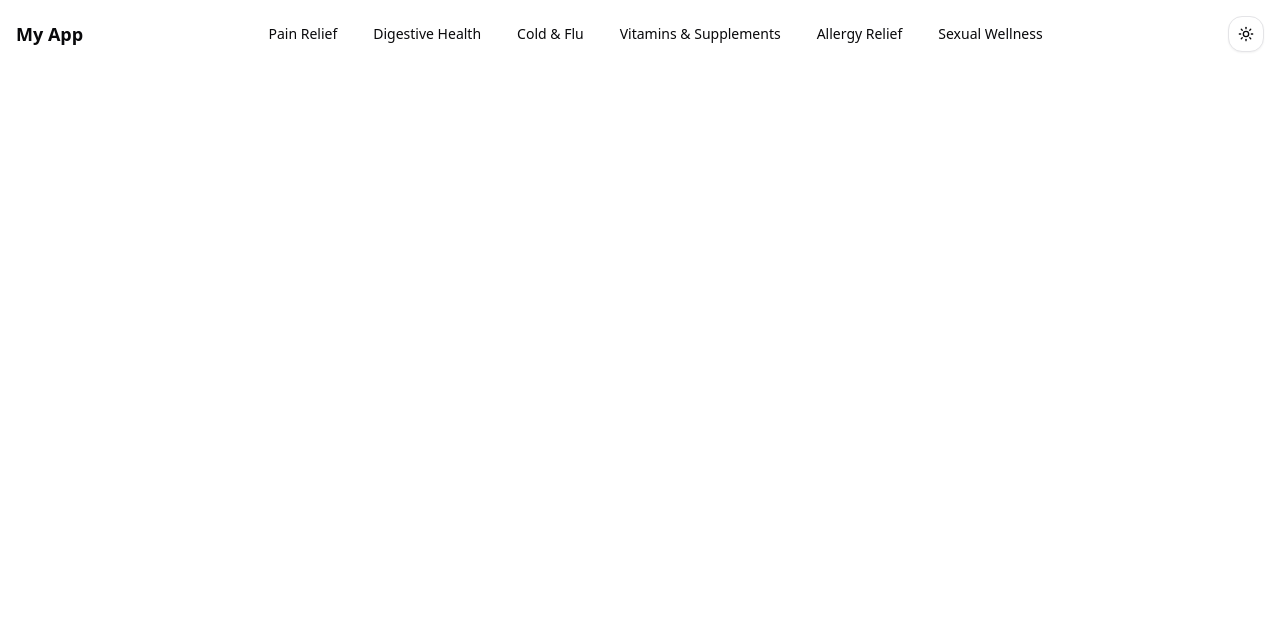
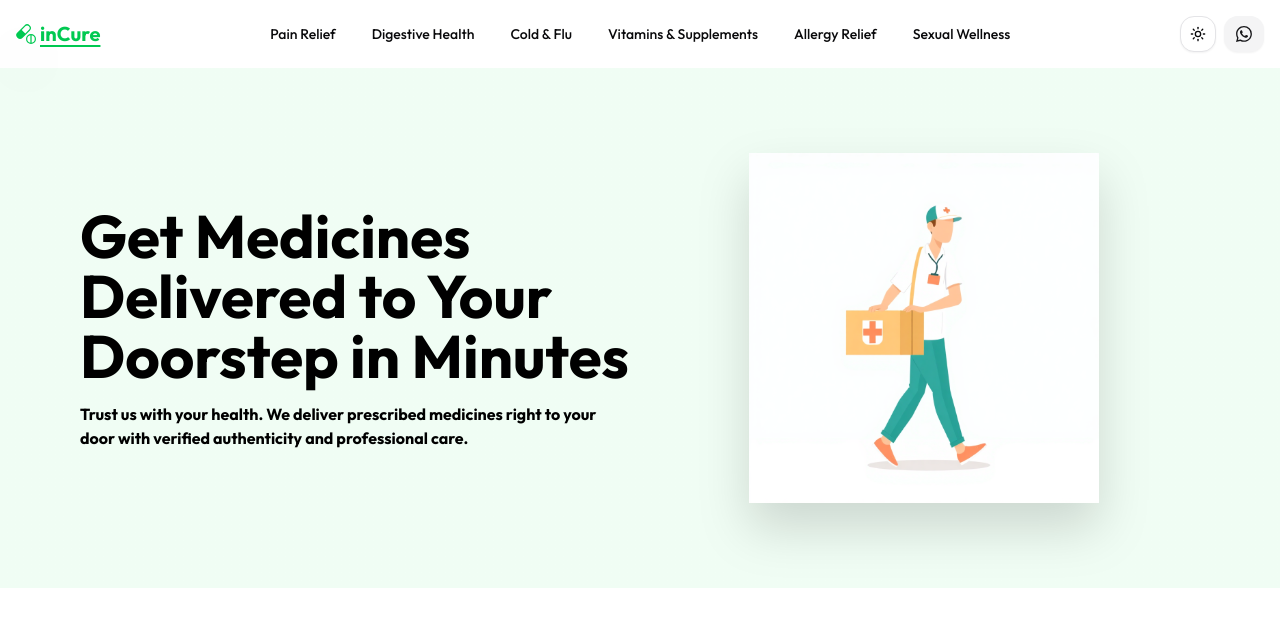
Before and after one commit to shoryadixit/incure, a Next.js app in the folder frontend/: page / in a window 1280 px wide. Shown: the top 626 px of the page. Built offline with nearby package versions, Linux system fonts and the light colour scheme.

Commit message:
Add tooltip component and enhance navbar with icons and functionality

```diff
--- a/frontend/package.json
+++ b/frontend/package.json
@@ -12,6 +12,7 @@
     "@radix-ui/react-dropdown-menu": "^2.1.6",
     "@radix-ui/react-navigation-menu": "^1.2.5",
     "@radix-ui/react-slot": "^1.1.2",
+    "@radix-ui/react-tooltip": "^1.1.8",
     "class-variance-authority": "^0.7.1",
     "clsx": "^2.1.1",
     "lucide-react": "^0.487.0",
@@ -19,6 +20,7 @@
     "next-themes": "^0.4.6",
     "react": "^19.0.0",
     "react-dom": "^19.0.0",
+    "react-icons": "^5.5.0",
     "tailwind-merge": "^3.1.0",
     "tw-animate-css": "^1.2.5"
   },
--- a/frontend/src/app/layout.js
+++ b/frontend/src/app/layout.js
@@ -1,15 +1,11 @@
-import { Geist, Geist_Mono } from "next/font/google";
+import { Outfit } from "next/font/google";
 import "./globals.css";
 import { ThemeProvider } from "@/components/theme-provider";
+import Navbar from "@/components/navbar";
 
-const geistSans = Geist({
-  variable: "--font-geist-sans",
+const outfit = Outfit({
   subsets: ["latin"],
-});
-
-const geistMono = Geist_Mono({
-  variable: "--font-geist-mono",
-  subsets: ["latin"],
+  weight: ["300", "400", "500", "600", "700"],
 });
 
 export const metadata = {
@@ -20,10 +16,9 @@ export const metadata = {
 export default function RootLayout({ children }) {
   return (
     <html lang="en" suppressHydrationWarning>
-      <body
-        className={`${geistSans.variable} ${geistMono.variable} antialiased`}
-      >
+      <body className={`${outfit.className} antialiased`}>
         <ThemeProvider attribute="class" defaultTheme="system" enableSystem>
+          <Navbar />
           {children}
         </ThemeProvider>
       </body>
--- a/frontend/src/components/nav-items.jsx
+++ b/frontend/src/components/nav-items.jsx
@@ -65,7 +65,7 @@ export function NavigationMenuItems() {
               </NavigationMenuContent>
             </NavigationMenuItem>
           ) : (
-            <NavigationMenuItem>
+            <NavigationMenuItem  key={index}>
               <Link href={item.href} legacyBehavior passHref>
                 <NavigationMenuLink className={navigationMenuTriggerStyle()}>
                   {item.title}
--- a/frontend/src/components/navbar.jsx
+++ b/frontend/src/components/navbar.jsx
@@ -2,16 +2,39 @@
 
 import { NavigationMenuItems } from "./nav-items";
 import { ModeToggle } from "./theme-toggle";
+import { BsCapsulePill, BsWhatsapp } from "react-icons/bs";
+import { Button } from "./ui/button";
+import {
+  Tooltip,
+  TooltipContent,
+  TooltipProvider,
+  TooltipTrigger,
+} from "./ui/tooltip";
 
 export default function Navbar() {
   return (
     <nav className="flex items-center justify-between p-4">
-      <div className="text-lg font-bold">My App</div>
+      <div className="text-xl font-bold flex items-center space-x-1 text-primary underline underline-offset-4">
+        <BsCapsulePill className="drop-shadow-2xl" />
+        <span>inCure</span>
+      </div>
       <div className="flex items-center space-x-4">
         <NavigationMenuItems />
       </div>
-      <div>
+      <div className="space-x-2">
         <ModeToggle />
+        <TooltipProvider>
+          <Tooltip>
+            <TooltipTrigger asChild>
+              <Button variant={"secondary"}>
+                <BsWhatsapp />
+              </Button>
+            </TooltipTrigger>
+            <TooltipContent>
+              <p>Add to library</p>
+            </TooltipContent>
+          </Tooltip>
+        </TooltipProvider>
       </div>
     </nav>
   );
--- /dev/null
+++ b/frontend/src/components/ui/tooltip.jsx
@@ -0,0 +1,55 @@
+"use client"
+
+import * as React from "react"
+import * as TooltipPrimitive from "@radix-ui/react-tooltip"
+
+import { cn } from "@/lib/utils"
+
+function TooltipProvider({
+  delayDuration = 0,
+  ...props
+}) {
+  return (<TooltipPrimitive.Provider data-slot="tooltip-provider" delayDuration={delayDuration} {...props} />);
+}
+
+function Tooltip({
+  ...props
+}) {
+  return (
+    (<TooltipProvider>
+      <TooltipPrimitive.Root data-slot="tooltip" {...props} />
+    </TooltipProvider>)
+  );
+}
+
+function TooltipTrigger({
+  ...props
+}) {
+  return <TooltipPrimitive.Trigger data-slot="tooltip-trigger" {...props} />;
+}
+
+function TooltipContent({
+  className,
+  sideOffset = 0,
+  children,
+  ...props
+}) {
+  return (
+    (<TooltipPrimitive.Portal>
+      <TooltipPrimitive.Content
+        data-slot="tooltip-content"
+        sideOffset={sideOffset}
+        className={cn(
+          "bg-primary text-primary-foreground animate-in fade-in-0 zoom-in-95 data-[state=closed]:animate-out data-[state=closed]:fade-out-0 data-[state=closed]:zoom-out-95 data-[side=bottom]:slide-in-from-top-2 data-[side=left]:slide-in-from-right-2 data-[side=right]:slide-in-from-left-2 data-[side=top]:slide-in-from-bottom-2 z-50 w-fit origin-(--radix-tooltip-content-transform-origin) rounded-md px-3 py-1.5 text-xs text-balance",
+          className
+        )}
+        {...props}>
+        {children}
+        <TooltipPrimitive.Arrow
+          className="bg-primary fill-primary z-50 size-2.5 translate-y-[calc(-50%_-_2px)] rotate-45 rounded-[2px]" />
+      </TooltipPrimitive.Content>
+    </TooltipPrimitive.Portal>)
+  );
+}
+
+export { Tooltip, TooltipTrigger, TooltipContent, TooltipProvider }
--- a/frontend/src/components/view/Homeview/index.jsx
+++ b/frontend/src/components/view/Homeview/index.jsx
@@ -1,7 +1,27 @@
 "use client";
 
-import Navbar from "@/components/navbar";
+import Image from "next/image";
 
 export default function HomeView() {
-  return <Navbar />;
+  return (
+    <section className="min-h-[65vh] h-full flex items-center justify-center bg-gradient-to-br from-primary-foreground to-primary-foreground">
+      <div className="grid grid-cols-2 gap-4 w-full h-full mx-auto px-20 py-8">
+        <h1 className="text-6xl flex flex-col items-start justify-center text-black font-bold gap-4">
+          Get Medicines Delivered to Your Doorstep in Minutes
+          <span className="text-base">
+            Trust us with your health. We deliver prescribed medicines right to
+            your door with verified authenticity and professional care.
+          </span>
+        </h1>
+        <div className="relative w-full h-[350px]">
+          <Image
+            src="/bannerImage.png"
+            alt="banner"
+            fill
+            className="object-contain drop-shadow-2xl"
+          />
+        </div>
+      </div>
+    </section>
+  );
 }
```
Also changed, not shown: frontend/public/bannerImage.png (added), frontend/public/bannerImageBackgroundRemoved.png (added).
